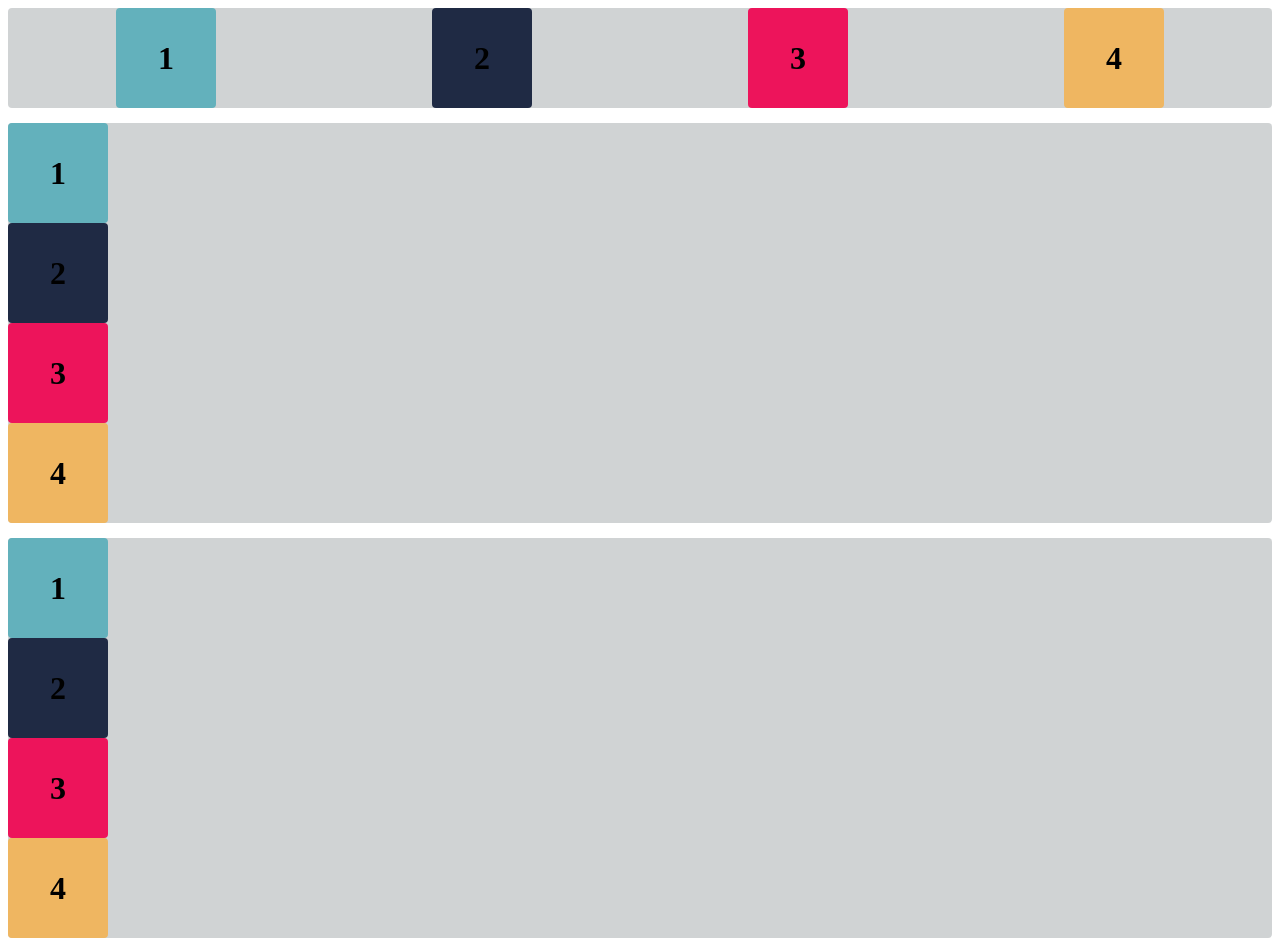
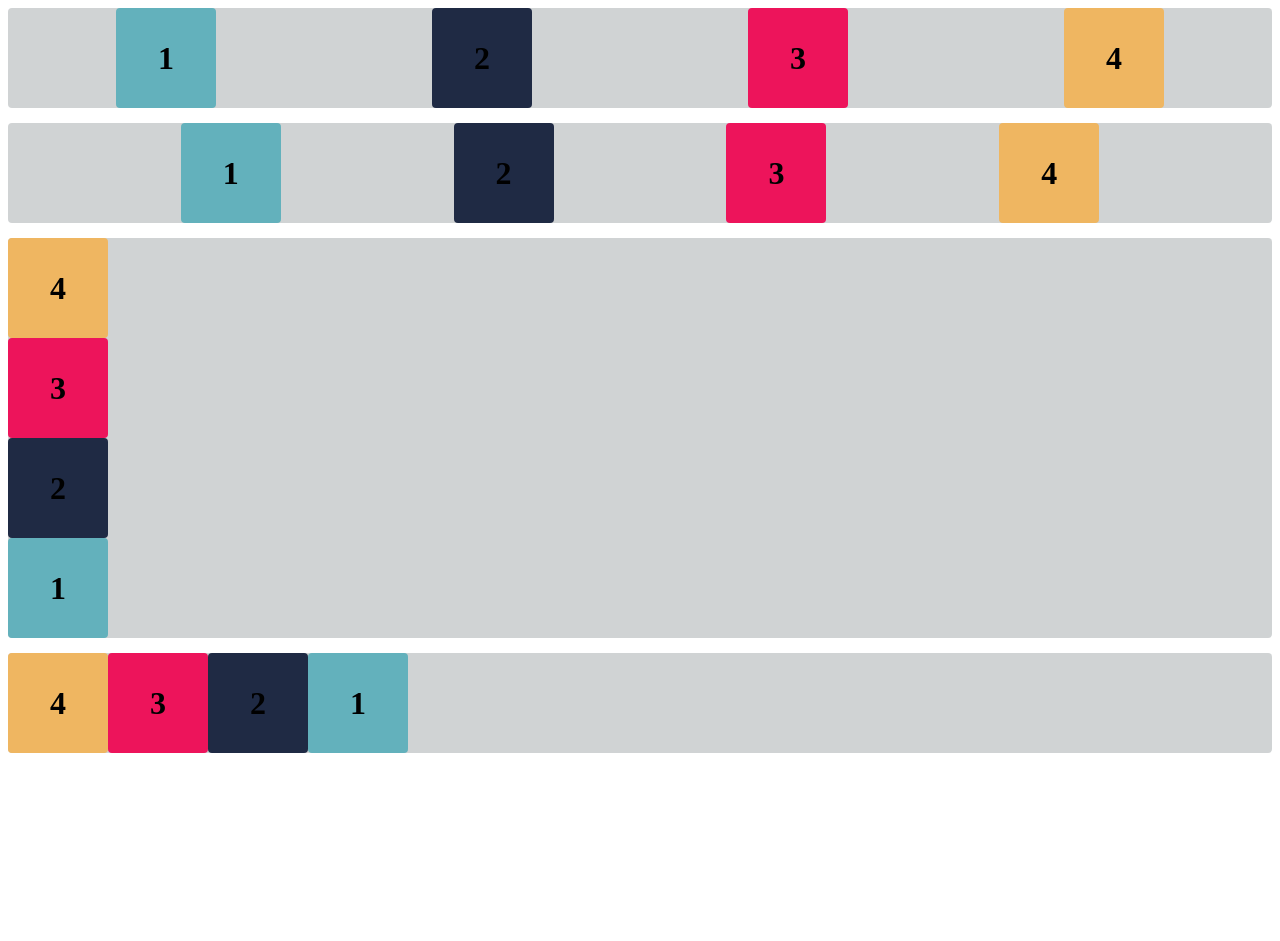
Before and after one commit to limataty/AulaPi, a plain HTML site: page FlexBox/index.html in a window 1280 px wide. Shown: the part 460-1401 px from the top of the page. After the commit the page ends 1228 px from the top, so only its background shows below. Drawn offline with Linux system fonts and the light colour scheme.

Commit message:
Update estilo.css

```diff
--- a/FlexBox/estilo.css
+++ b/FlexBox/estilo.css
@@ -59,15 +59,15 @@ h1 {
     display: flex;
     justify-content: space-around;
 }
-.container-6 {
+.container6 {
     display: flex;
     justify-content: space-evenly;
 }
-.container-7 {
+.container7 {
     display: flex;
     flex-direction: column-reverse;
 }
-.container-8 {
+.container8 {
     display: flex;
     flex-direction: row-reverse;
     justify-content: left
```
